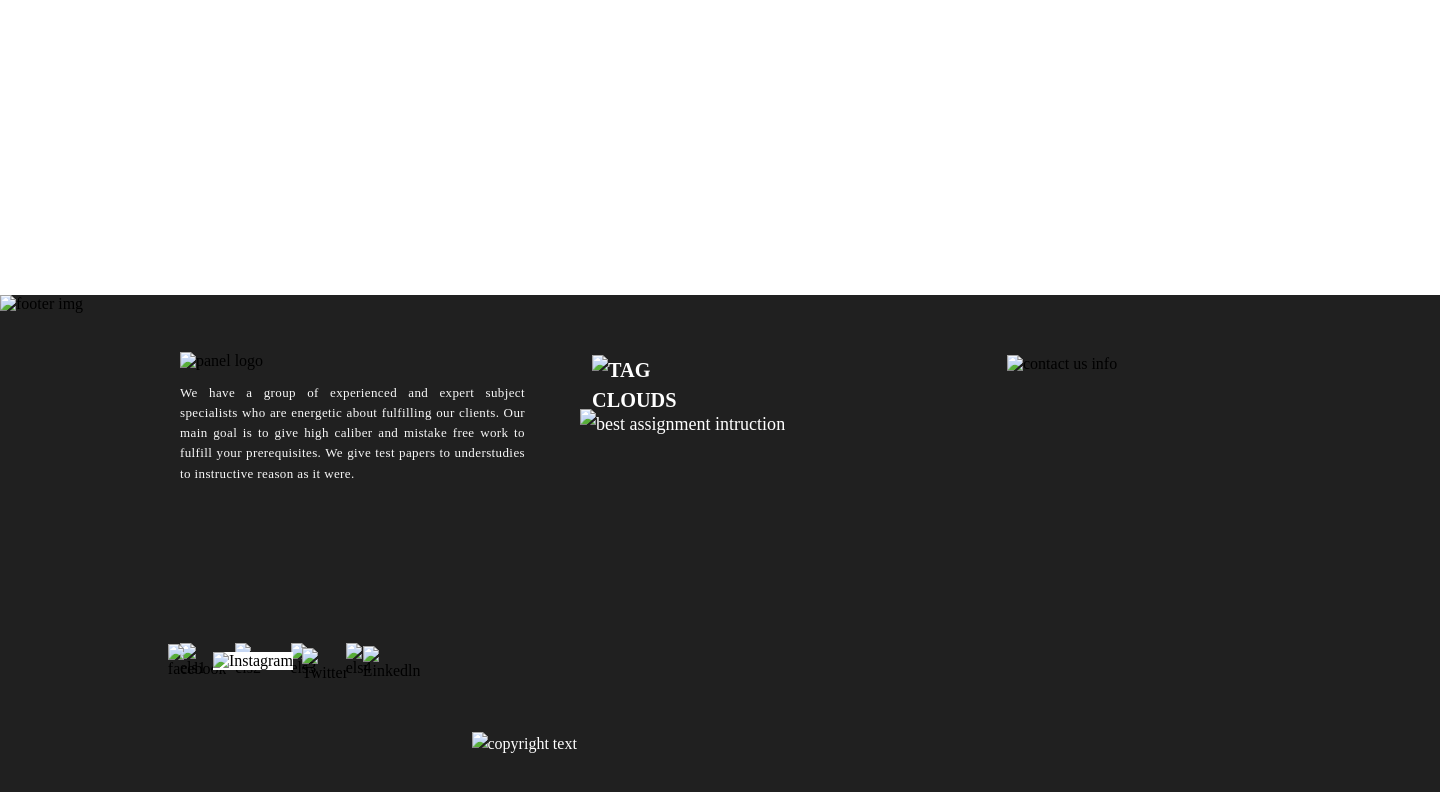
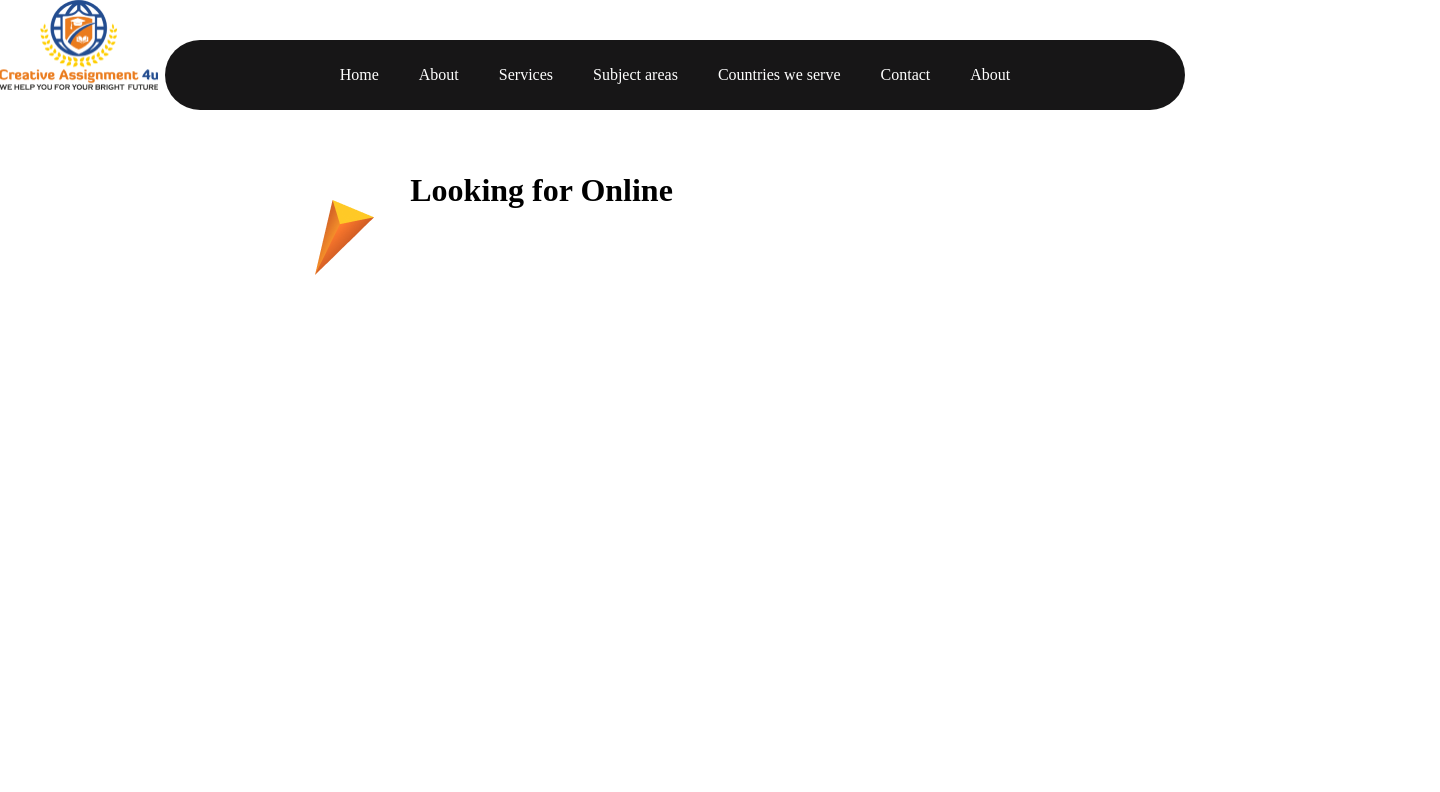
Before and after one commit to Vaibhav3898/website-project, a plain HTML site: page index.html in a window 1280 px wide. Shown: the whole page, 1440 px wide, since content can reach past the window. Drawn offline with Linux system fonts and the light colour scheme.

Commit message:
first page
first page

```diff
--- a/index.html
+++ b/index.html
@@ -3,64 +3,34 @@
 <head>
     <meta charset="UTF-8">
     <meta name="viewport" content="width=device-width, initial-scale=1.0">
-    <title>Document</title>
-    <link rel="stylesheet" href="styles2.css">
+    <title>Navigation Bar with Squares</title>
+    <link rel="stylesheet" href="styles.css">
 </head>
+
 <body>
-    <div class = "foot-panell">
-        <div class="footerl">
-            <img src="img\footerl.png" alt="footer img">
-             <div class="copyright">
-                <img src="img\Copyright ⓒ Creative Assignment 4u, 2024. All rights reserved..png" alt="copyright text">
-             </div>
-        </div>
-        <ul class = "panel-logo">
-            <img src="img\panel logo.png" alt="panel logo">
-            <p class="para-panel ">We have a group of experienced and expert subject specialists who are energetic about fulfilling our clients. Our main goal is to give high caliber and mistake free work to fulfill your prerequisites. We give test papers to understudies to instructive reason as it were.</p>
-            <div class="icon-container">
-                <div class="icon mainImg">
-                    <img src="img\Ellipse 1.png" alt="els1">
-                        <div class="image1">
-                            <img src="img\Facebook.png" alt="facebook">
-                        </div>
+  <div class="logo_box">
+    <img id="logoImg"src="images/logo.png">
+  </div>
+  <div>
+    <nav class="navbar">
+      <ul>
+          <li><a href="#home">Home</a></li>
+          <li><a href="#about">About</a></li>
+          <li><a href="#services">Services</a></li>
+          <li><a href="#subjectareas">Subject areas</a></li>
+          <li><a href="#counties">Countries we serve</a></li>
+          <li><a href="#contact">Contact</a></li>
+          <li><a href="#about">About</a></li>
+      </ul>
+    </nav>
+  </div>
+  <div class="obj">
+    <img src="images\OBJECTS.png">
+  </div>
+  <div class = "text">
+    <h1>Looking for Online</h1>
+  </div>
 
-                </div>
-                <div class="icon ndimg">
-                    <img src="img\Ellipse 1.png" alt="els2">
-                        <div class="image2">
-                            <img src="img\Instagram.png" alt="Instagram">
-                        </div>
-                </div>
-                <div class="icon rdimg">
-                    <img src="img\Ellipse 1.png" alt="els3">
-                        <div class="image3">
-                            <img src="img\Twitter.png" alt="Twitter">
-                        </div>
-                </div>
-                <div class="icon rimg">
-                    <img src="img\Ellipse 1.png" alt="els4">
-                        <div class="image4">
-                            <img src="img\LinkedIn.png" alt="Linkedln">
-                        </div>
-                </div>
-            </div>
-        </ul>
-        <div class="panel-mid-row">
-            <div class="TAGCLOUDS">
-                <img src="img/TAG CLOUDS.png" alt="TAG CLOUDS">
-            </div>
-
-            <div class="best-assignment">
-                <img src="img\Best assignment provider Top assignment writer Best assignment help service online writer for assignment professional assignment writers Freelance Assignment Writer low price assignment writer Affordable assignment.png" alt="best assignment intruction">
-            </div>
-        </div>
-        <div class="Contact_us">
-            <img src="img\contact us.png" alt="contact us info">
-
-        </div>
-
-
-    </div>
 
 </body>
 </html>
```
